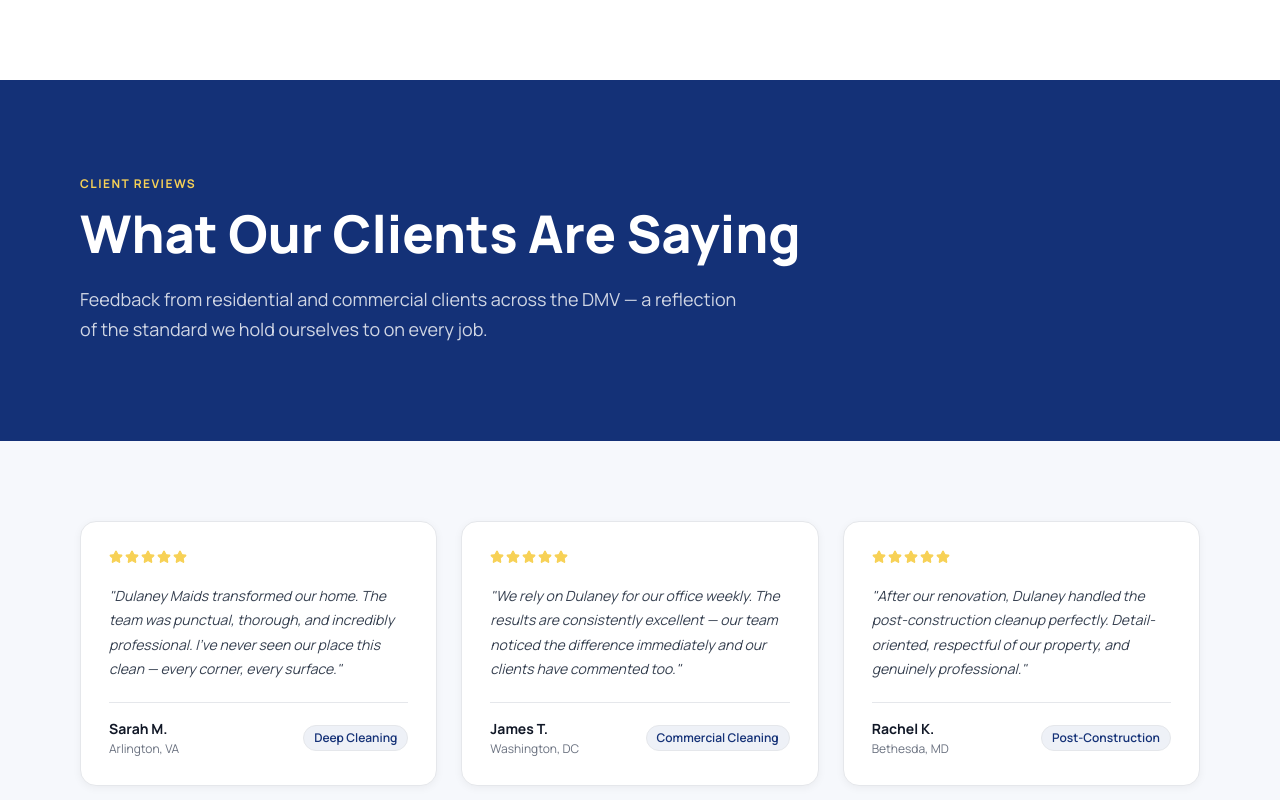
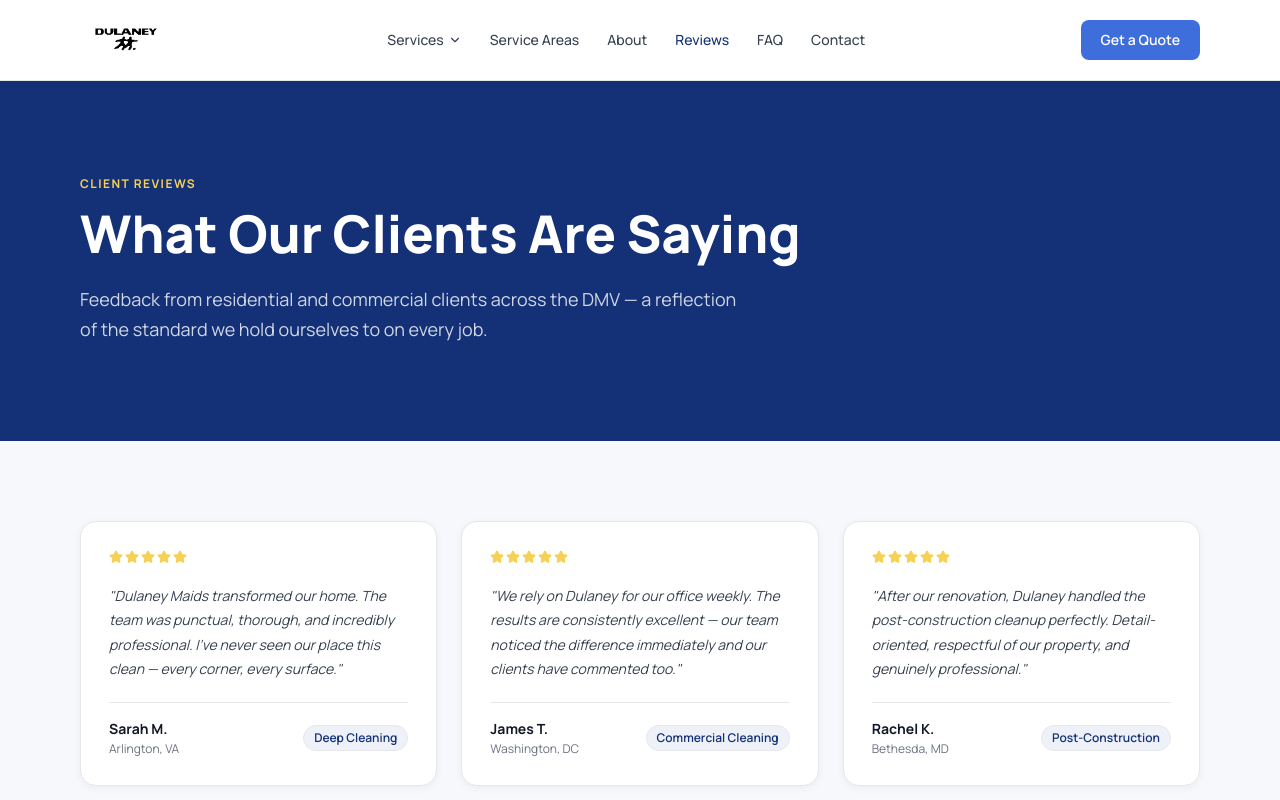
Before and after one commit to mjacobg2002-ant/DulaneyMaids, a React (Vite) app: page /reviews in a window 1280 px wide. Shown: the top 800 px of the page. Built offline with nearby package versions, Linux system fonts and the light colour scheme.

Commit message:
Update Header.tsx

```diff
--- a/src/app/components/Header.tsx
+++ b/src/app/components/Header.tsx
@@ -1,16 +1,20 @@
 import { useState, useRef, useEffect } from 'react';
-import { Link, NavLink } from 'react-router';
+import { Link, NavLink, useLocation } from 'react-router';
 import { Menu, X, ChevronDown } from 'lucide-react';
 import dulaneyLogo from '../../imports/From_selection_3.PNG';
 
 export function Header() {
   const [mobileOpen, setMobileOpen] = useState(false);
   const [servicesOpen, setServicesOpen] = useState(false);
-  const [scrolled, setScrolled] = useState(false);
+  const [atTop, setAtTop] = useState(true);
   const closeTimer = useRef<ReturnType<typeof setTimeout> | null>(null);
+  const { pathname } = useLocation();
+
+  const isHome = pathname === '/';
+  const scrolled = !isHome || !atTop;
 
   useEffect(() => {
-    const onScroll = () => setScrolled(window.scrollY > 24);
+    const onScroll = () => setAtTop(window.scrollY <= 24);
     onScroll();
     window.addEventListener('scroll', onScroll, { passive: true });
     return () => window.removeEventListener('scroll', onScroll);
```
